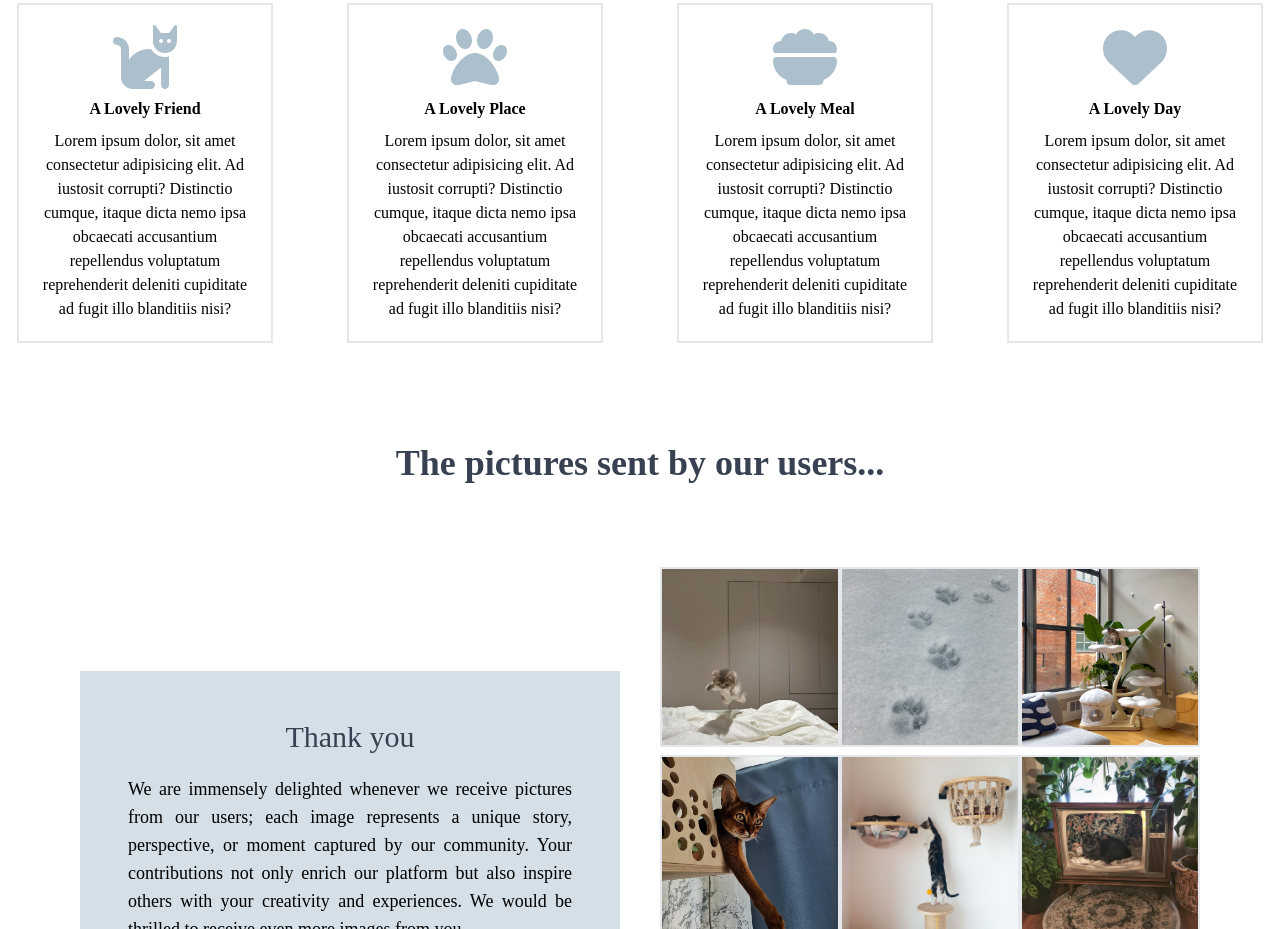
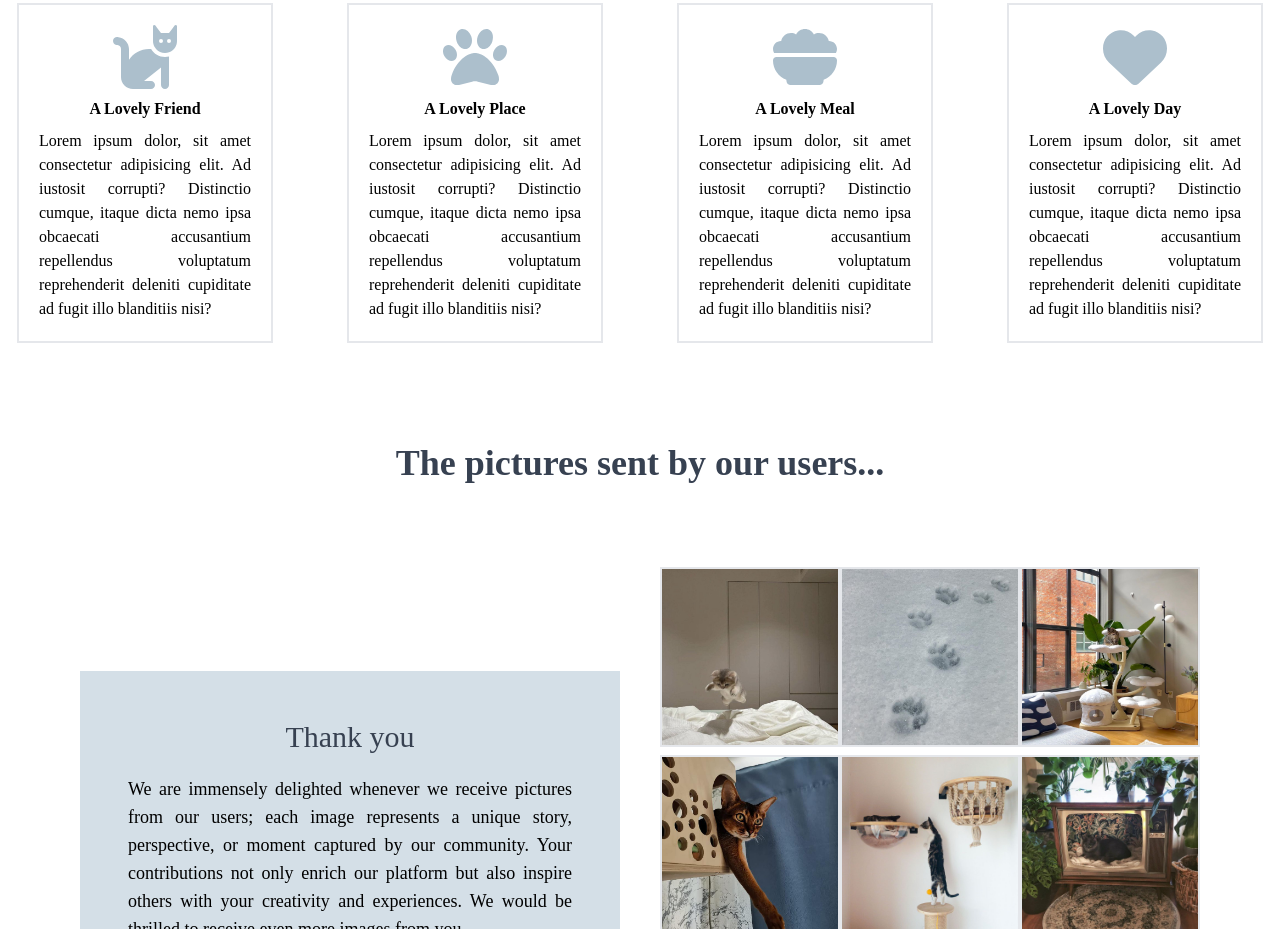
Before and after one commit to demetgas/tailwind-vue-project, a Vue app: page / in a window 1280 px wide. Shown: the part 3420-4349 px from the top of the page. Built offline with nearby package versions, Linux system fonts and the light colour scheme.

Commit message:
Update WhatWeDo.vue

```diff
--- a/src/components/WhatWeDo.vue
+++ b/src/components/WhatWeDo.vue
@@ -9,7 +9,7 @@
         <font-awesome-icon class="text-babyblue2" size="4x" :icon="item.icon" />
 
         <h2 class="text-center font-bold m-2">{{ item.title }}</h2>
-        <p class="text-center">{{ item.desc }}</p>
+        <p class="text-justify">{{ item.desc }}</p>
       </div>
     </div>
   </div>
```
